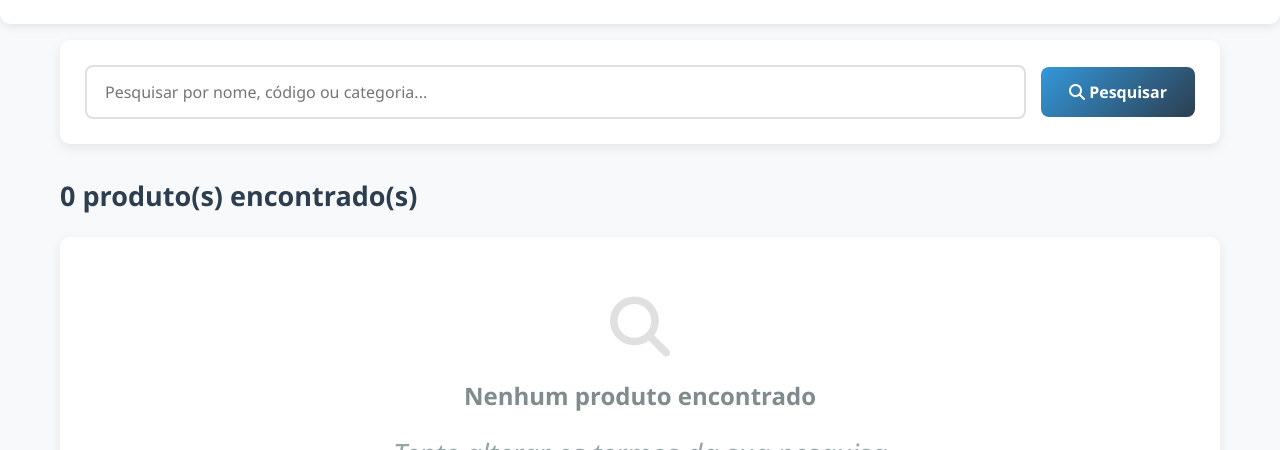
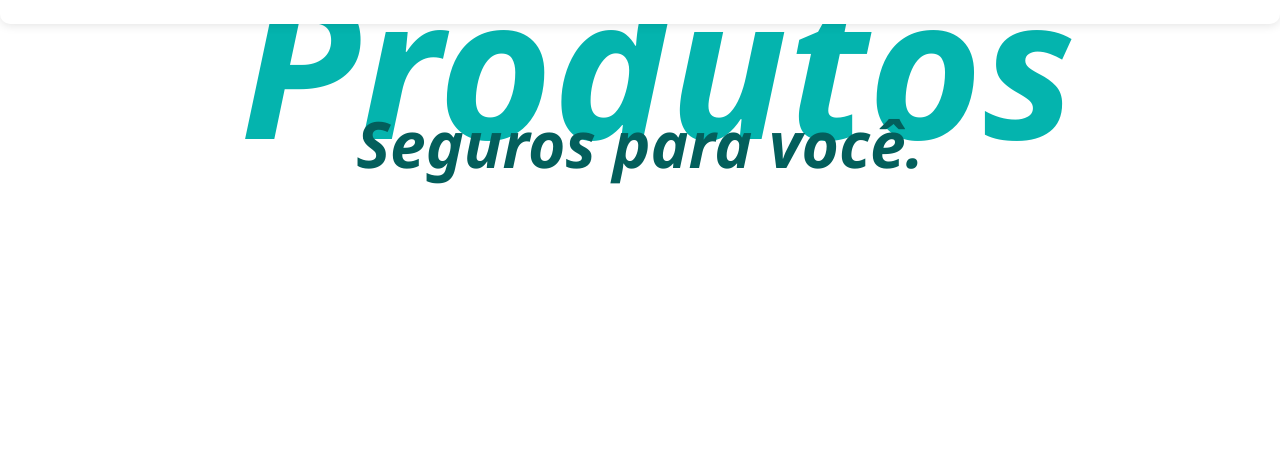
Before and after one commit to Daniel-Alves-Projects/tela_dinamica_produtos, a PHP site: page / in a window 1280 px wide. Shown: the part 166-616 px from the top of the page. Run offline with PHP 8.4, Linux system fonts and the light colour scheme; data that the repository does not hold is empty.

Commit message:
ajustando cores

```diff
--- a/index.php
+++ b/index.php
@@ -16,12 +16,17 @@ include 'buscar-produtos.php';
     <link rel="stylesheet" href="style-products.css">
 </head>
 <body>
-    <div class="container">
-        <header>
-            <div class="logo">NESTSAFE</div>
-            <p class="tagline">Sua saúde em primeiro lugar</p>
-        </header>
+    <div class="home-produtos">
+    <h1>Produtos</h1>
+    <h2>Seguros para você.</h2>
+</div>
 
+<!-- DIVIDER -->
+    <div class="page-divider">
+        <div class="container">
+            <img src="<?php echo img_url('frame-divisor.svg'); ?>" alt="" class="divider-arrow">
+        </div>
+    </div>
         <div class="search-container">
             <form class="search-form" method="GET" action="">
                 <input
@@ -47,9 +52,8 @@ include 'buscar-produtos.php';
         <?php if (count($produtos) > 0): ?>
             <div class="products-grid">
                 <?php foreach ($produtos as $produto):
-                    $imagens = buscarImagensProduto($produto['codigo']);
-                    $data_cadastro = date('d/m/Y', strtotime($produto['data_cadastro']));
-                ?>
+                    $imagens = buscarImagensProduto($produto['codigo']);?>
+
                     <div class="product-card">
                         <div class="product-image-container">
                             <img src="<?php echo $imagens[0]; ?>" alt="<?php echo htmlspecialchars($produto['nome']); ?>" class="product-image">
@@ -69,7 +73,6 @@ include 'buscar-produtos.php';
                                 <p class="product-description"><?php echo htmlspecialchars($produto['descricao']); ?></p>
                             <?php endif; ?>
                             <div class="product-meta">
-                                <div class="product-date">Cadastrado em: <?php echo $data_cadastro; ?></div>
                                 <a href="#" class="view-details">Ver detalhes</a>
                             </div>
                         </div>
--- a/style-products.css
+++ b/style-products.css
@@ -6,10 +6,35 @@
 }
 
 body {
-    background-color: #f8f9fa;
+    background-color: var();
     color: #333;
     line-height: 1.6;
 }
+
+.home-produtos {
+  margin: auto;
+  background: var(--white); /* Fundo branco */
+  font-family: 'Aileron';
+  font-style: italic;
+  padding: 200px 0px;
+  max-width: 800px;
+  text-align: center;
+}
+
+.home-produtos h1 {
+  margin-bottom: 0;
+  font-size: 196px;
+  color: var(--primary);
+  line-height: 0.3;
+
+}
+
+.home-produtos h2 {
+  margin-top: 0;
+  font-size: 64px;
+  color: var(--primary-dark);
+}
+
 
 .container {
     max-width: 1200px;
@@ -183,7 +208,7 @@ header {
 
 .product-category {
     display: inline-block;
-    background: linear-gradient(135deg, #3498db 0%, #2c3e50 100%);
+    background: #04B4AE;
     color: white;
     padding: 5px 12px;
     border-radius: 20px;
@@ -206,11 +231,6 @@ header {
     margin-top: auto;
     padding-top: 15px;
     border-top: 1px solid #eee;
-}
-
-.product-date {
-    font-size: 12px;
-    color: #95a5a6;
 }
 
 .view-details {
```
Also changed, not shown: home-produtos.php (+6 -6 lines).
